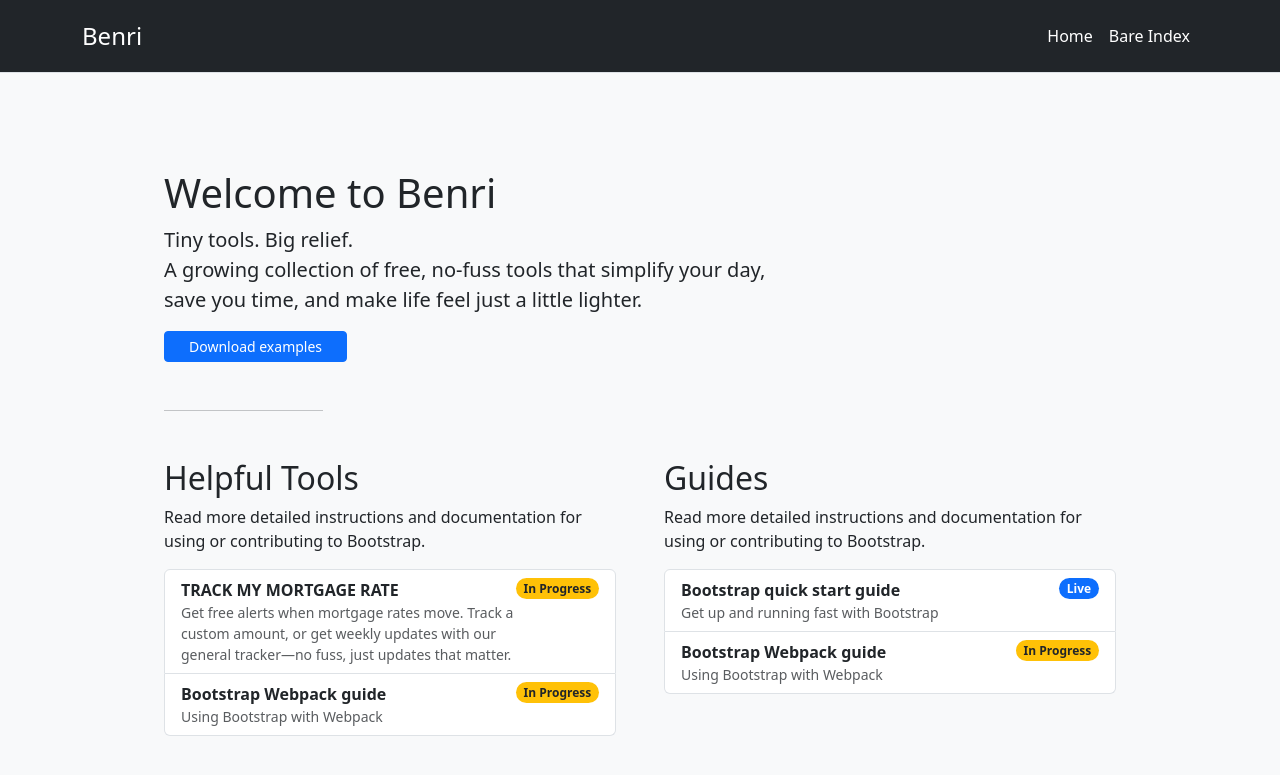
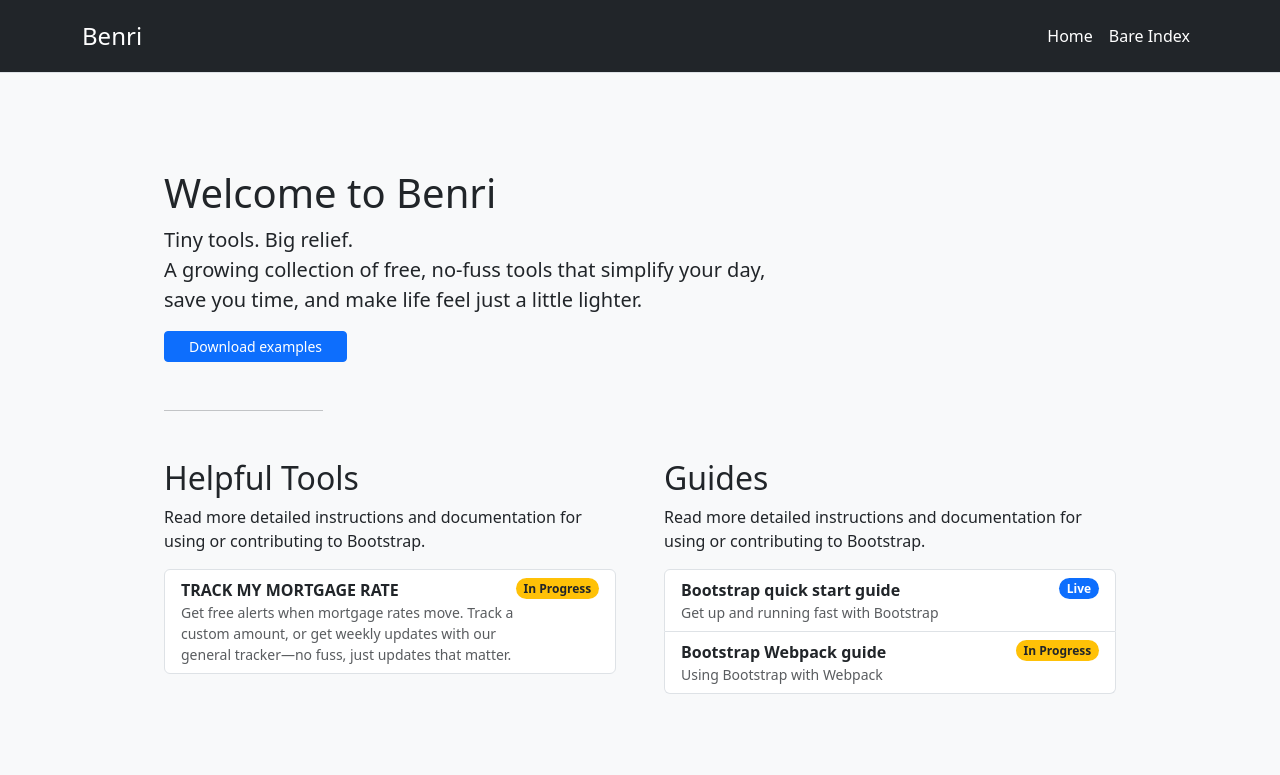
Before and after one commit to RixGpt/benri, a Jekyll site: the page built from index.md, in a window 1280 px wide. Shown: the top 775 px of the page. Built offline with Jekyll 4.4.1, drawn with Linux system fonts in a browser that asks for light colours.

Commit message:
Update index.md

```diff
--- a/index.md
+++ b/index.md
@@ -26,13 +26,6 @@ title: Welcome to Benri
             </div>
             <span class="badge bg-warning text-dark rounded-pill">In Progress</span>
           </a>
-          <a href="/docs/5.0/getting-started/webpack/" class="list-group-item list-group-item-action d-flex justify-content-between align-items-start">
-            <div>
-              <div class="fw-bold">Bootstrap Webpack guide</div>
-              <small class="d-block text-muted">Using Bootstrap with Webpack</small>
-            </div>
-            <span class="badge bg-warning text-dark rounded-pill">In Progress</span>
-          </a>
         </div>
       </div>
       <div class="col-md-6">
```
